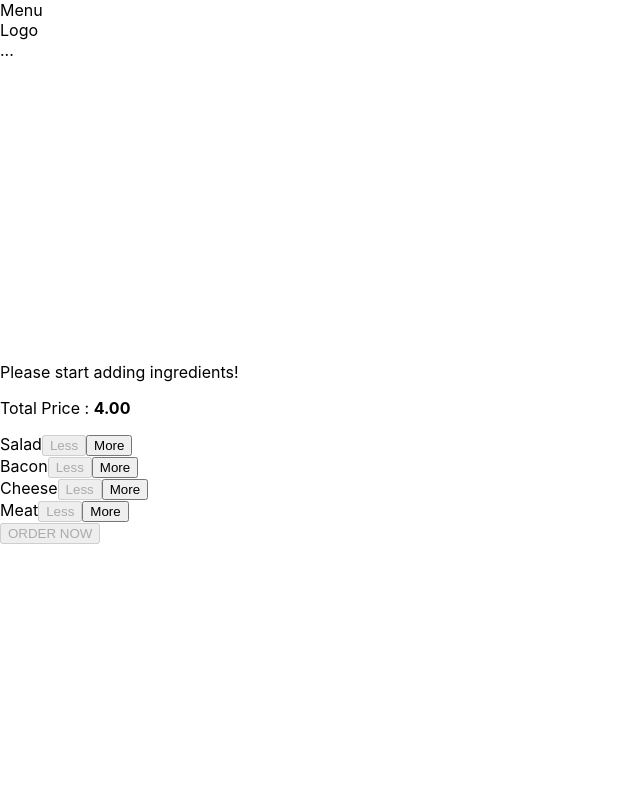
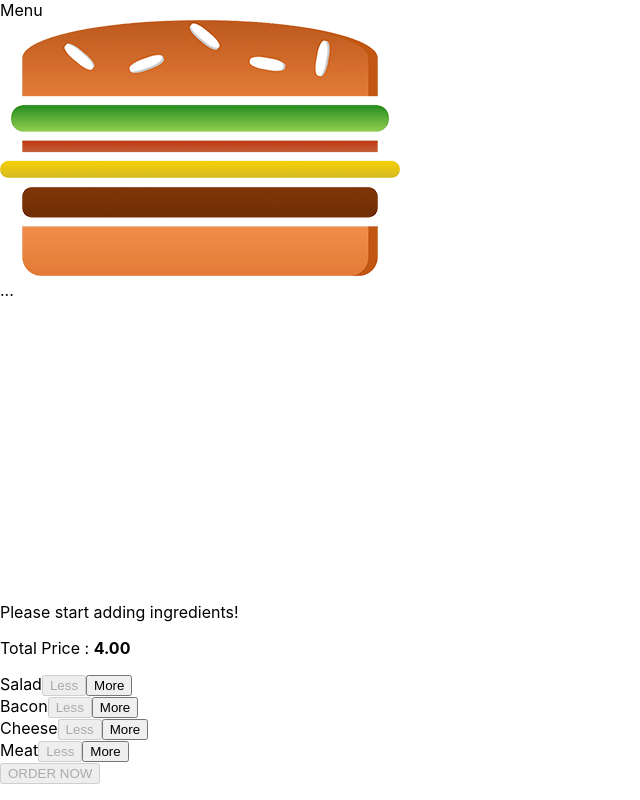
Before and after one commit to krishna21august/burgerApp, a React app: page / in a window 1280 px wide. Shown: the whole page, without its empty margins (0-640 px from the left). Built offline with nearby package versions, Linux system fonts and the light colour scheme.

Commit message:
added logo component

```diff
--- /dev/null
+++ b/src/components/Logo/Logo.css
@@ -0,0 +1,11 @@
+.Logo{
+    background-color:white;
+    padding: 8px;
+    height: 80%;
+    box-sizing: border-box;
+    border-radius:5px
+}
+
+.Logo img{
+    height:100%
+}
--- /dev/null
+++ b/src/components/Logo/Logo.js
@@ -0,0 +1,10 @@
+import React from 'react';
+import logoBurger from '../../assets/images/burger-logo.png';
+import classes from './Logo.css';
+const logo = (props) => (
+    <div className={classes.Logo}>
+        <img src={logoBurger} alt="burger-logo" />
+    </div>
+);
+
+export default logo;
--- a/src/components/Navigation/Toolbar/Toolbar.js
+++ b/src/components/Navigation/Toolbar/Toolbar.js
@@ -1,11 +1,12 @@
 import React from 'react';
-import classes from './Toolbar.css'
+import classes from './Toolbar.css';
+import Logo from '../../Logo/Logo'
 
 const toolbar = (props) => (
 
     <header className={classes.Toolbar}>
         <div>Menu</div>
-        <div>Logo</div>
+        <Logo />
         <nav>
             ...
         </nav>
```
Also changed, not shown: src/assets/images/burger-logo.png (added).
